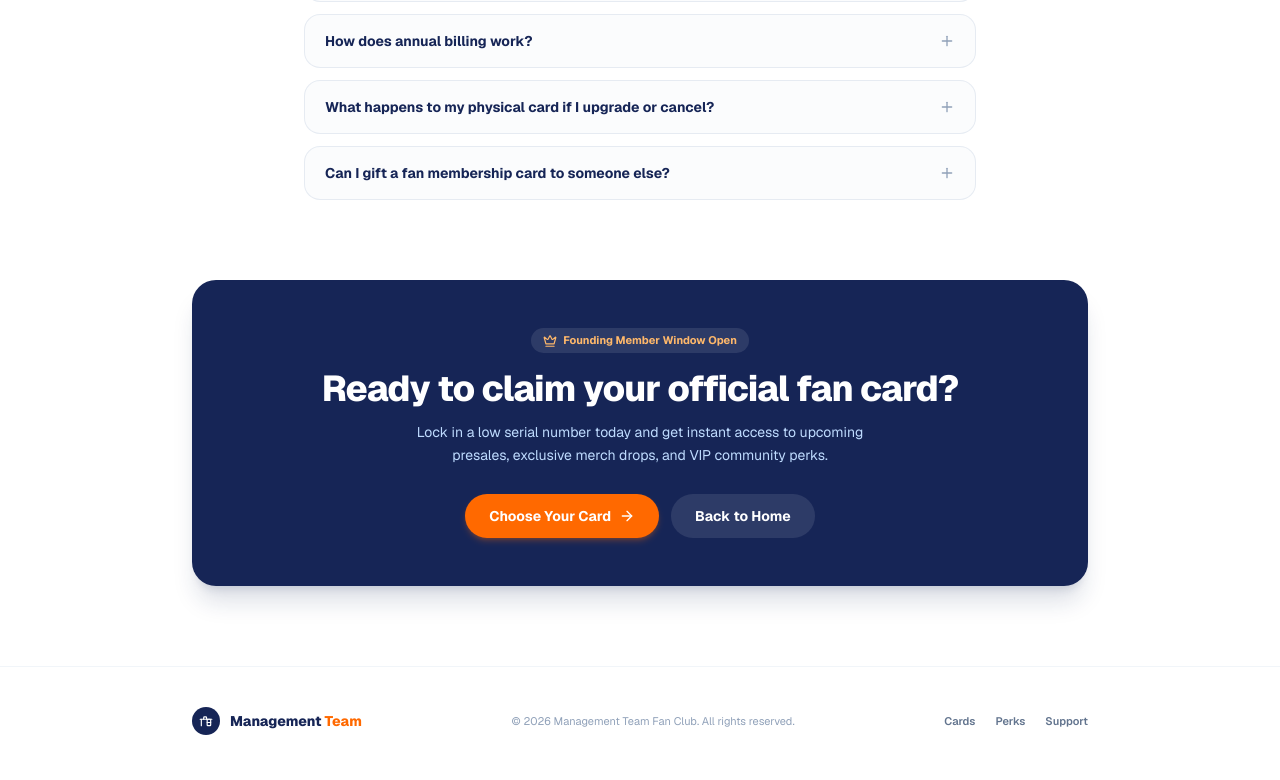
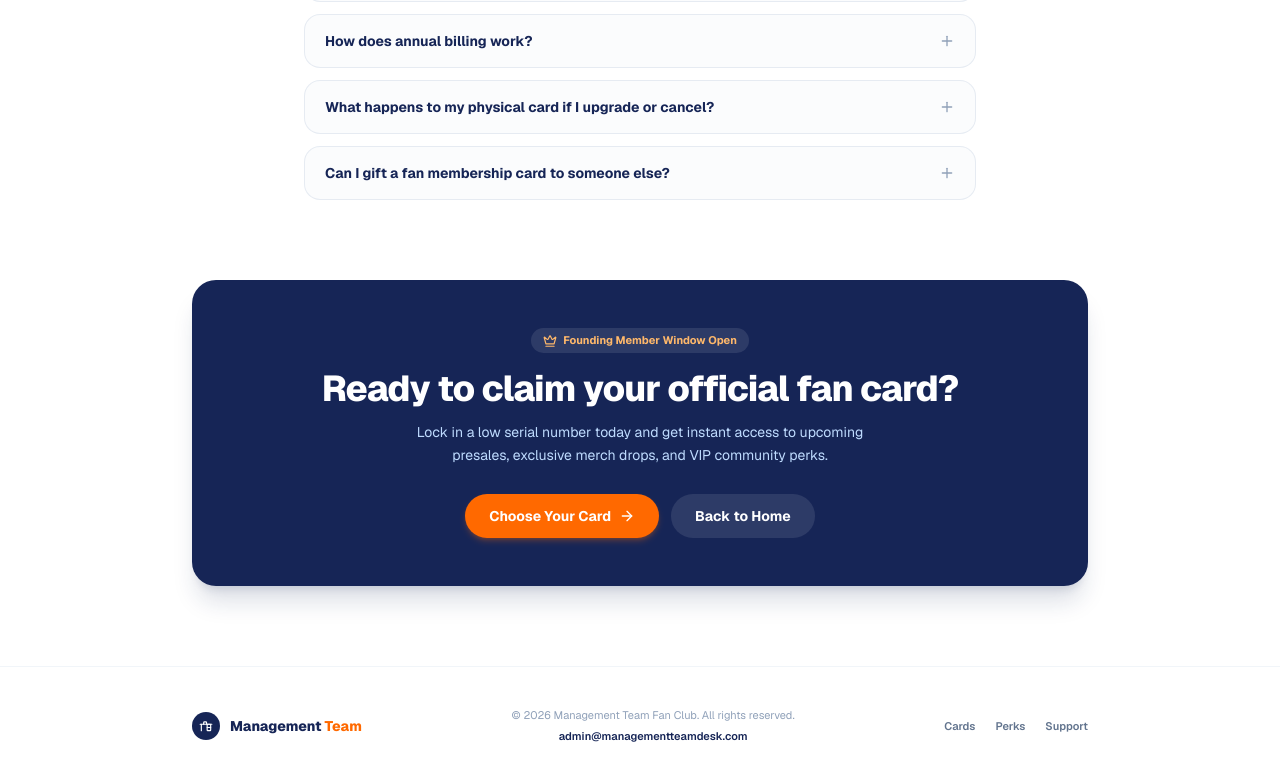
Before and after one commit to GreatJeff90/management-team, a Next.js app: page /pricing in a window 1280 px wide. Shown: the part 2698-3478 px from the top of the page. Built offline with nearby package versions, Linux system fonts and the light colour scheme.

Commit message:
chore(ui): add admin contact email to footers and refine confirmation copy

```diff
--- a/src/app/page.tsx
+++ b/src/app/page.tsx
@@ -806,9 +806,17 @@ export default function ManagementTeamHomePage() {
       </span>
     </Link>
 
+    <div className="flex flex-col items-center gap-1">
       <p className="text-[11px] text-slate-400">
         © 2026 Management Team Fan Club. All rights reserved.
       </p>
+      <a
+        href="mailto:admin@managementteamdesk.com"
+        className="text-[11px] font-semibold text-blue-950 hover:text-orange-500 transition-colors"
+      >
+        admin@managementteamdesk.com
+      </a>
+    </div>
 
     <div className="flex items-center gap-5 text-[11px] font-semibold text-slate-500">
       <Link href="/pricing" className="hover:text-orange-500">
--- a/src/app/pricing/page.tsx
+++ b/src/app/pricing/page.tsx
@@ -1047,9 +1047,17 @@ export default function PricingPage() {
       </span>
     </Link>
 
+    <div className="flex flex-col items-center gap-1">
       <p className="text-[11px] text-slate-400">
         © 2026 Management Team Fan Club. All rights reserved.
       </p>
+      <a
+        href="mailto:admin@managementteamdesk.com"
+        className="text-[11px] font-semibold text-blue-950 hover:text-orange-500 transition-colors"
+      >
+        admin@managementteamdesk.com
+      </a>
+    </div>
 
     <div className="flex items-center gap-5 text-[11px] font-semibold text-slate-500">
       <Link href="/pricing" className="hover:text-orange-500">
@@ -1296,7 +1304,15 @@ export default function PricingPage() {
               </h3>
 
               <p className="mt-2 text-xs sm:text-sm text-slate-600 leading-relaxed">
-                Thank you for your application, the admin will contact you.
+                Thank you for applying! Our team has received your details and will reach out
+                shortly to finalize your membership card. For immediate inquiries, contact{" "}
+                <a
+                    href="mailto:admin@managementteamdesk.com"
+                    className="font-semibold text-blue-950 underline decoration-orange-500 hover:text-orange-600"
+                >
+                    admin@managementteamdesk.com
+                </a>
+                .
                 </p>
 
               <button
```
Lines whose indentation alone changed are shown as unchanged.
